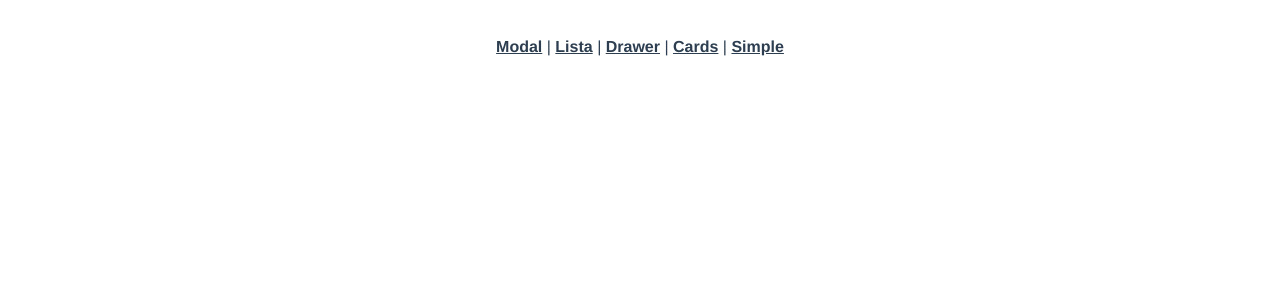
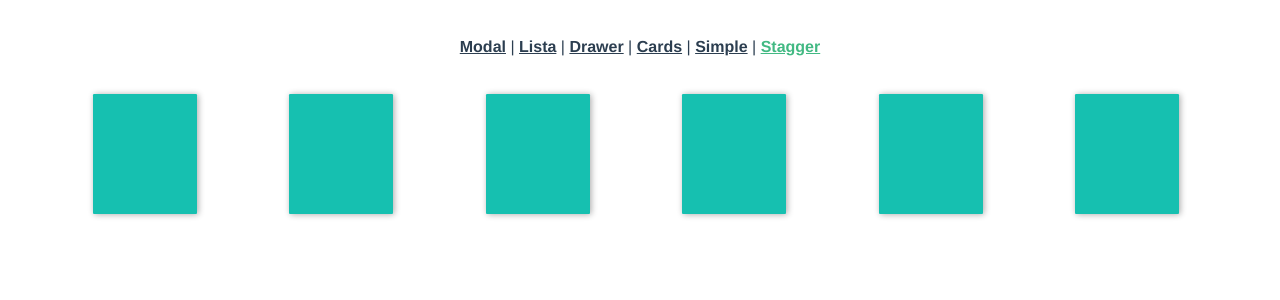
Before and after one commit to gabrielcaiana/Vue-animations, a Vue app: page /stagger in a window 1280 px wide. Shown: the top 300 px of the page. Built offline with nearby package versions, Linux system fonts and the light colour scheme.

Commit message:
animacao ao montar componentes com cards

```diff
--- a/src/App.vue
+++ b/src/App.vue
@@ -5,7 +5,8 @@
       <router-link to="/lista">Lista</router-link> |
       <router-link to="/drawer">Drawer</router-link> |
       <router-link to="/cards">Cards</router-link> |
-      <router-link to="/simple">Simple</router-link>
+      <router-link to="/simple">Simple</router-link> |
+      <router-link to="/stagger">Stagger</router-link>
     </div>
     <!-- <transition name="slide-fade" mode="out-in"> -->
       <router-view />
--- a/src/router/index.js
+++ b/src/router/index.js
@@ -36,6 +36,13 @@
     component: () =>
       import(/* webpackChunkName: "about" */ "../views/Simple.vue"),
   },
+
+  {
+    path: "/stagger",
+    name: "Stagger",
+    component: () =>
+      import(/* webpackChunkName: "about" */ "../views/Stagger.vue"),
+  },
 ];
 
 const router = new VueRouter({
--- a/src/views/Simple.vue
+++ b/src/views/Simple.vue
@@ -22,6 +22,7 @@
           duration: 1,
           opacity: 1,
           scale: 1,
+          ease: 'bounce.out',
           onComplete: done
       })
     }
--- /dev/null
+++ b/src/views/Stagger.vue
@@ -0,0 +1,57 @@
+<template>
+  <div id="container">
+    <div v-for="card in cards" :key="card.id" class="card"></div>
+  </div>
+</template>
+
+<script>
+import gsap from 'gsap'
+
+export default {
+  data() {
+    return {
+      cards: [
+        { id: 1298 },
+        { id: 8748 },
+        { id: 4919 },
+        { id: 5527 },
+        { id: 9428 },
+        { id: 7103 }
+      ]
+    }
+  },
+  mounted() {
+     gsap.from('.card', {
+         duration: 0.5,
+         opacity: 0,
+         scale: 0,
+         y: 200,
+         ease: 'power1',
+         stagger: {
+             each: 0.1,
+             from: 'edges'
+         }
+     })
+  }
+}
+</script>
+
+<style scoped>
+#container {
+  display: flex;
+  flex-direction: row;
+  flex-wrap: wrap;
+  justify-content: space-evenly;
+}
+
+.card {
+  height: 6.5em;
+  width: 6.5em;
+  border-radius: 1%;
+  background-color: #16c0b0;
+  box-shadow: 0.08em 0.03em 0.4em #ababab;
+  padding-top: 1em;
+  margin-top: 0.5em;
+  margin-right: 0.5em;
+}
+</style>
```
